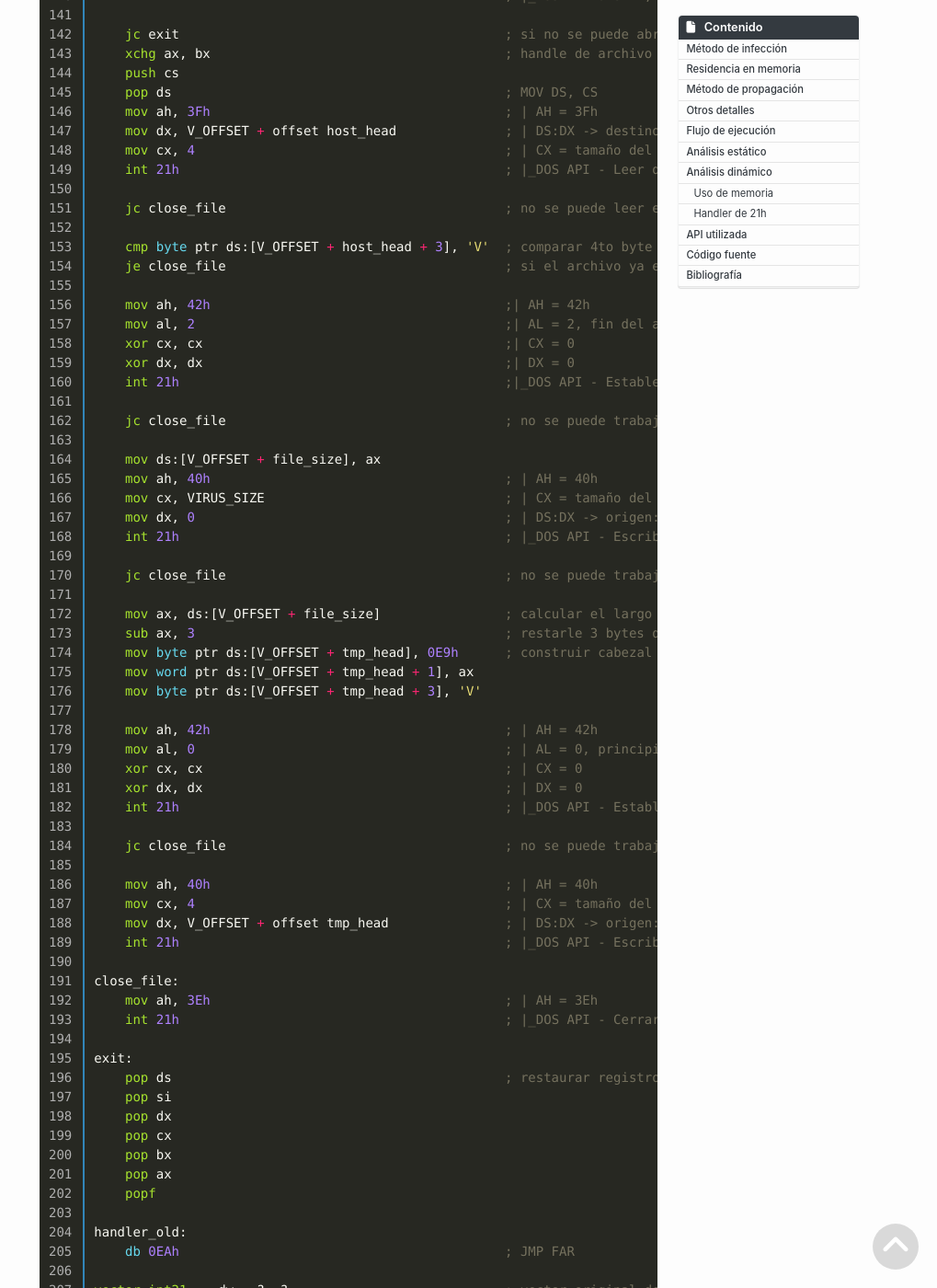
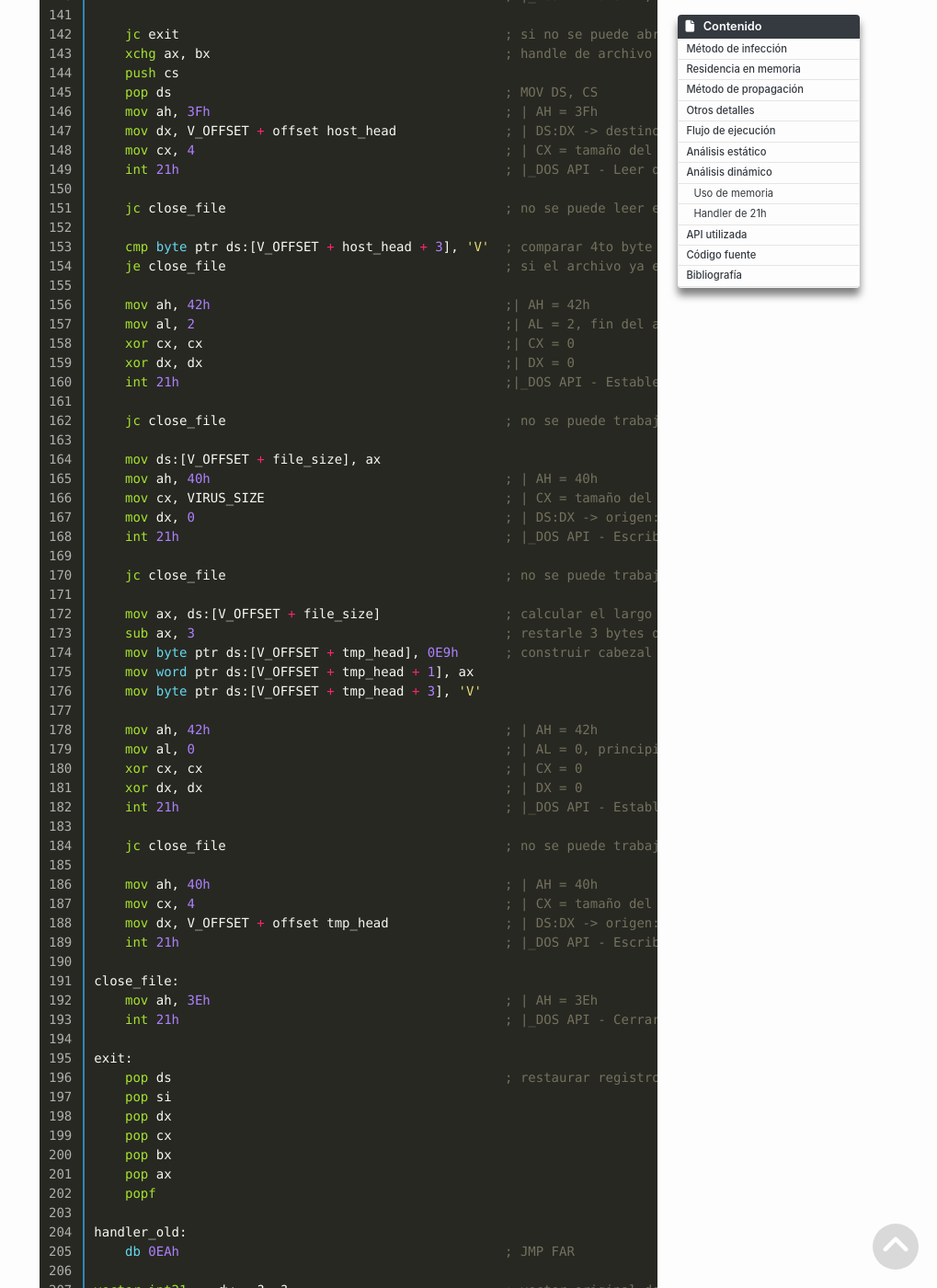
Before and after one commit to josedusol/JosEduSol, a Jekyll site: the page built from _posts/1970-01-01-poc-virus-x86dos-com-postpending-resident-top-conventional-mcb.md, in a window 1280 px wide and 1400 px high, scrolled down 13003 px. Shown: the whole window at 92% size, without its empty margins (261-1280 px from the left). Built offline with Jekyll 4.4.1, drawn with Linux system fonts in a browser that asks for light colours; nearby versions of some CDN libraries; formulas are drawn with MathJax 3; the table of contents is made by our own code.

Commit message:
Added shadow style to lists

```diff
--- a/_config.yml
+++ b/_config.yml
@@ -12,7 +12,7 @@
 encoding:               utf-8
 lsi:                    false
 
-# kramdown config
+# Kramdown md parser
 kramdown:
   input:                GFM
   mathjax:              true
@@ -54,8 +54,7 @@
   - jekyll-scholar
   - jekyll-toc
 
-
-# Configuration for jekyll-archives
+# Config for jekyll-archives
 jekyll-archives:
   enabled:
     - categories
@@ -67,25 +66,25 @@
     category:           /blog/cats/:name/
     tag:                /blog/tags/:name/
 
-# Configuration for jekyll-paginate-v2
-#paginate:               5
+# Config for jekyll-paginate-v2
+#paginate:               10
 #paginate_path:          /blog/page:num/
 pagination:
   enabled:               true
-  per_page:              5
+  per_page:              10
   permalink:             '/:num/'
-  title:                 ' - page :num'
+  title:                 'Blog - pag :num'
   limit:                 0
   sort_field:            'date'
   sort_reverse:          true
 
-# Configuration for jekyll-scholar
+# Config for jekyll-scholar
 scholar:
   style:                apa
   source:               ./_bibliography
   bibliography:	        references.bib
 
-# Configuration for jekyll-toc
+# Config for jekyll-toc
 toc:
   min_level:            2
   max_level:            4
--- a/_posts/1970-01-01-poc-virus-x86dos-com-postpending-resident-top-conventional-mcb.md
+++ b/_posts/1970-01-01-poc-virus-x86dos-com-postpending-resident-top-conventional-mcb.md
@@ -543,7 +543,7 @@
 
     jc close_file                                    ; no se puede leer el archivo, cerrarlo
 
-    cmp byte ptr ds:[V_OFFSET + host_head + 3], 'V'  ; comparar 4to byte con la firma viral &#8216;V&#8217;
+    cmp byte ptr ds:[V_OFFSET + host_head + 3], 'V'  ; comparar 4to byte con la firma viral 'V'
     je close_file                                    ; si el archivo ya esta marcado, cerrarlo
 
     mov ah, 42h                                      ;| AH = 42h
--- a/_sass/_base.scss
+++ b/_sass/_base.scss
@@ -32,7 +32,7 @@
   color: $body-color;
   background-color: $body-bg;
   -webkit-text-size-adjust: 100%;
-      -ms-text-size-adjust: 100%;
+  -ms-text-size-adjust: 100%;
 }
 
 // No `:visited` state is required by default (browsers will use `a`)
--- a/_sass/_posts.scss
+++ b/_sass/_posts.scss
@@ -26,6 +26,17 @@
     display: block;
     margin: 0 auto;
   }
+}
+
+.list-group {
+  .list-group-item {
+    -webkit-box-shadow: 0px 5px 5px 0px rgba(0,0,0,0.5);
+    -moz-box-shadow: 0px 5px 5px 0px rgba(0,0,0,0.5);
+    box-shadow: 0px 5px 5px 0px rgba(0,0,0,0.5);
+  }
+}
+li.list-group-item + li.list-group-item {
+  margin-top: .8rem;
 }
 
 .post-content,
--- a/_sass/_toc.scss
+++ b/_sass/_toc.scss
@@ -3,10 +3,14 @@
   font-family: $sans-serif-narrow;
   color: $gray-3;
   background-color: $body-bg;
-  border: 1px solid #f2f3f3;
   border-radius: 4px;
-  -webkit-box-shadow: $box-shadow;
-  box-shadow: $box-shadow;
+  -webkit-box-shadow: 0px 8px 8px 0px rgba(0,0,0,0.5);
+  -moz-box-shadow: 0px 8px 8px 0px rgba(0,0,0,0.5);
+  box-shadow: 0px 8px 8px 0px rgba(0,0,0,0.5);
+
+  header {
+    border: none;
+  }
 
   ul {
     list-style: none;
@@ -23,17 +27,19 @@
   }
 
   // Scrollspy marks toc items as .active when they are in focus
-  .active {
-    background: #C1C1C1;
-    background: rgba(193, 193, 193, 0.6);
-    font-weight: 600;
-  }
+  //.active {
+  //  background: #C1C1C1;
+  //  background: rgba(193, 193, 193, 0.6);
+  //  font-weight: 600;
+  //}
 
   .section-nav {
     margin: 0;
     padding: 0;
     width: 100%;
     list-style: none;
+    border: 1px solid #f2f3f3;
+    border-radius: 4px;
 
     //@include breakpoint($large) {
     //  font-size: 0.8rem;
@@ -54,8 +60,6 @@
     }
   }
 }
-
-
 
 @media (max-width: 70rem) {
   .sidebar-right {
```
